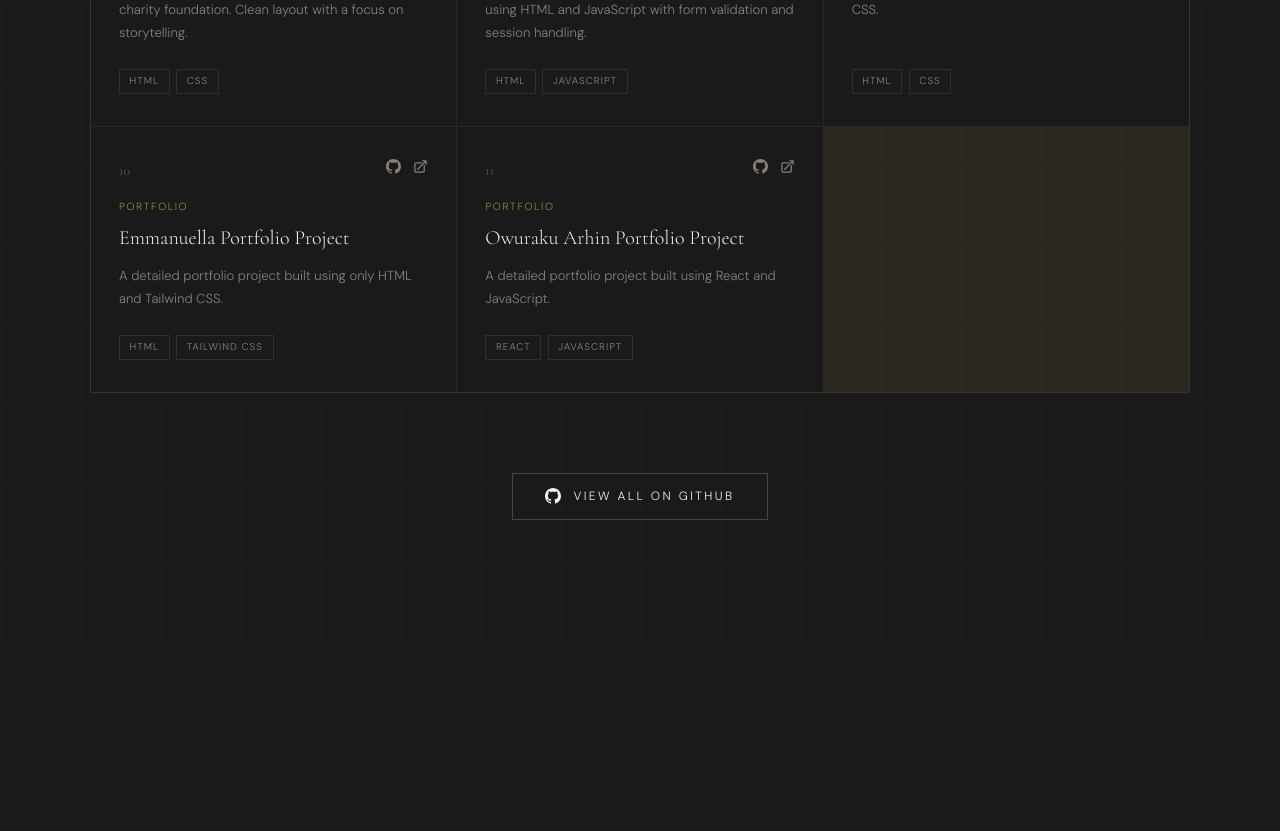
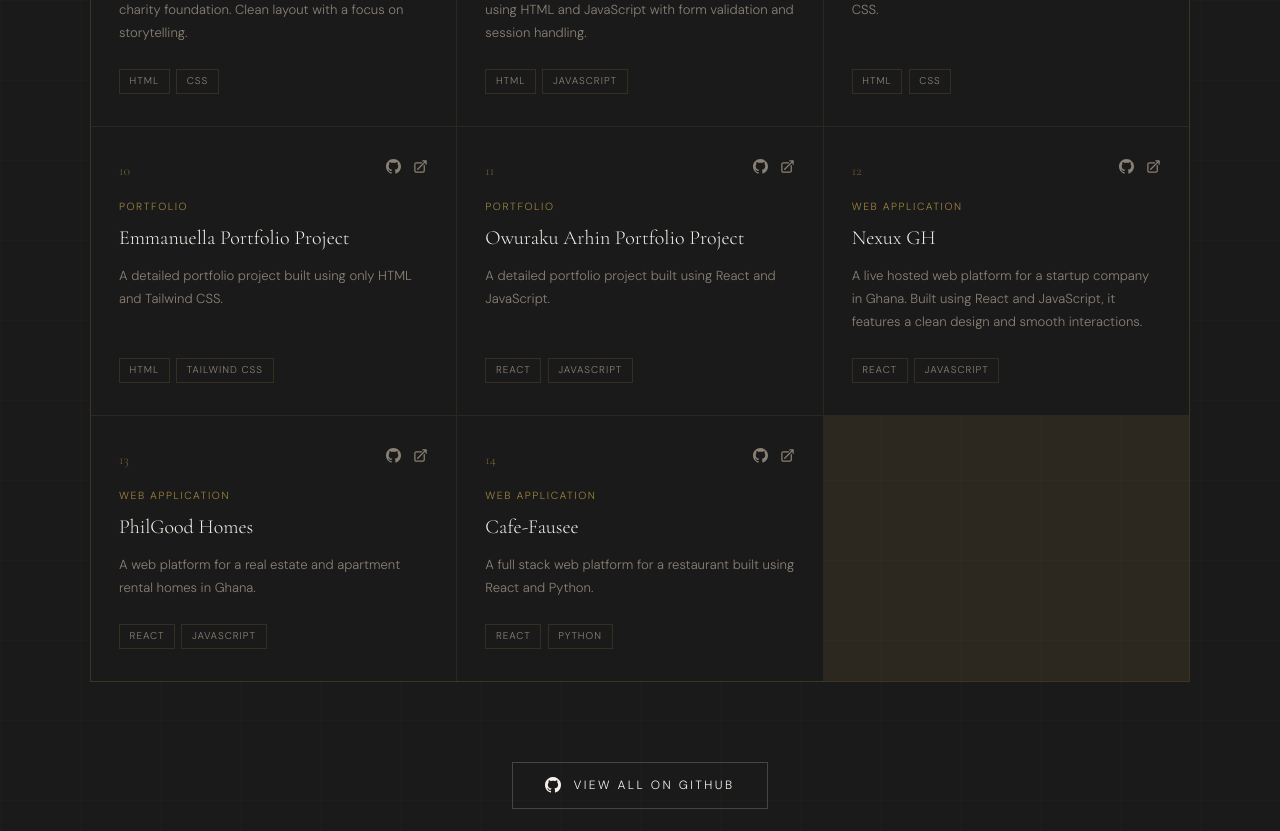
Before and after one commit to jjbaah068/jamesjuniorportfolio, a React (Vite) app: page /projects in a window 1280 px wide. Shown: the part 1760-2591 px from the top of the page. Before the commit the page ends 2408 px from the top, so only its background shows below. Built offline with nearby package versions, Linux system fonts and the light colour scheme.

Commit message:
updates to projects

```diff
--- a/src/components/projectssection.jsx
+++ b/src/components/projectssection.jsx
@@ -132,6 +132,42 @@ const projects = [
     live: 'https://owurakuarhin.netlify.app/',
     featured: false,
     number: '11',
+  },
+  {
+    id: 12,
+    title: 'Nexux GH',
+    category: 'Web Application',
+    description:
+      'A live hosted web platform for a startup company in Ghana. Built using React and JavaScript, it features a clean design and smooth interactions.',
+    tags: ['React', 'JavaScript'],
+    github: 'https://github.com/jjbaah068/nexuxgh.com',
+    live: 'https://nexuxgh.com/',
+    featured: false,
+    number: '12',
+  },
+  {
+    id: 13,
+    title: 'PhilGood Homes',
+    category: 'Web Application',
+    description:
+      'A web platform for a real estate and apartment rental homes in Ghana. ',
+    tags: ['React', 'JavaScript'],
+    github: 'https://github.com/jjbaah068/philgoodhomes',
+    live: 'https://philgoodhomes.netlify.app/',
+    featured: false,
+    number: '13',
+  },
+  {
+    id: 14,
+    title: 'Cafe-Fausee',
+    category: 'Web Application',
+    description:
+      'A full stack web platform for a restaurant built using React and Python.',
+    tags: ['React', 'Python'],
+    github: 'https://github.com/jjbaah068/Caf-Fausse',
+    live: 'https://caf-fausse.vercel.app/',
+    featured: false,
+    number: '14',
   },
 ]
 
```
